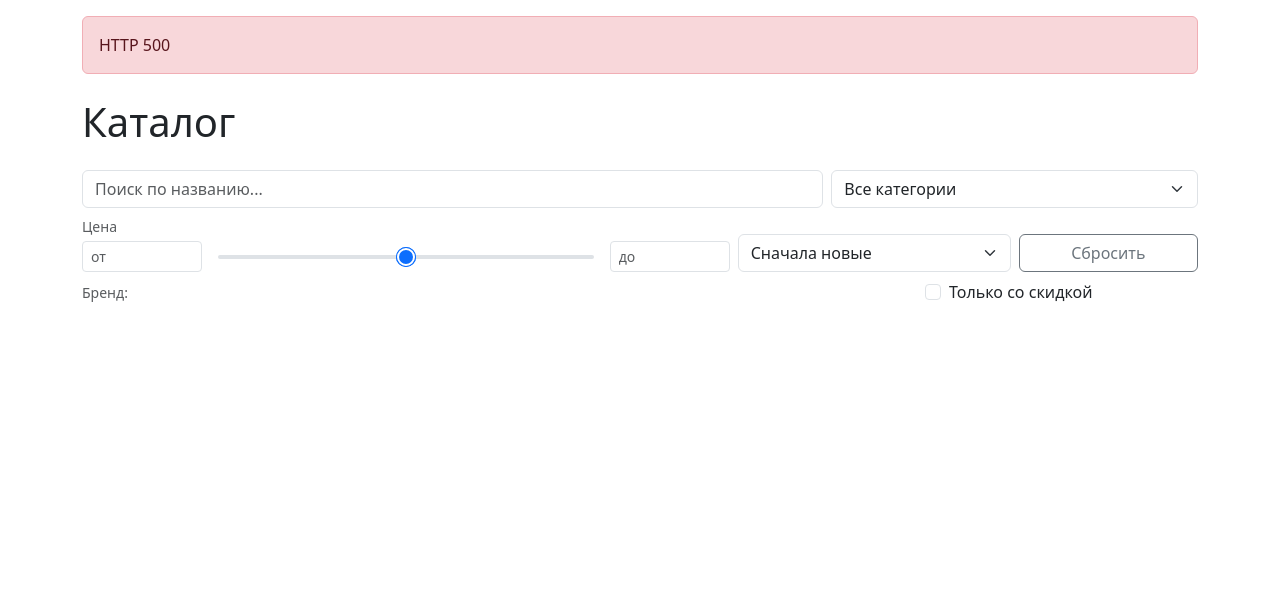
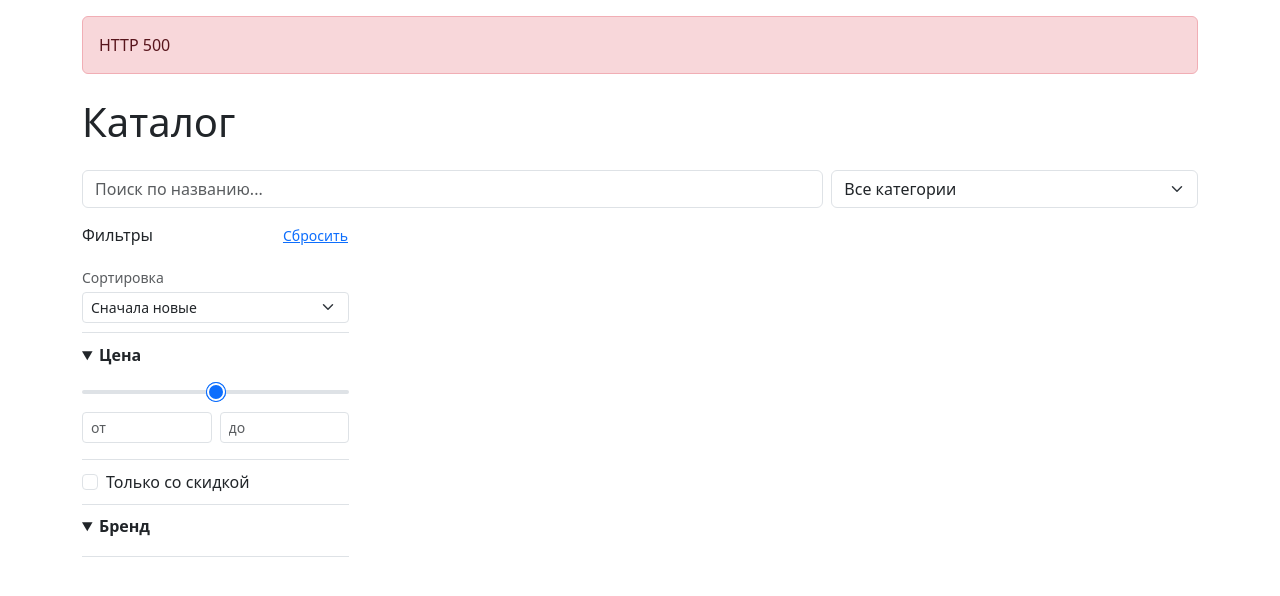
Before and after one commit to fant1es/internet_market, a FastAPI app: page / in a window 1280 px wide. Shown: the part 56-652 px from the top of the page. Run offline with FastAPI, Linux system fonts and the light colour scheme; data that the repository does not hold is empty; parts of the project's set-up code (start-up, migrations or seed data) failed here and were passed over.

Commit message:
Move filters to the left menu

```diff
--- a/app/static/css/catalog.css
+++ b/app/static/css/catalog.css
@@ -20,3 +20,25 @@
   }
   .range-dual input[type=range]::-webkit-slider-runnable-track { background: transparent; }
   .range-dual input[type=range]::-moz-range-track { background: transparent; }
+
+/* Левая панель: на широких экранах закреплена и скроллится сама, на узких идёт в потоке */
+@media (min-width: 992px) {
+    .filters-sticky {
+        position: sticky;
+        top: 1rem;
+        max-height: calc(100vh - 2rem);
+        overflow-y: auto;
+        padding-right: .5rem;
+    }
+}
+
+.filter-block {
+    padding: .6rem 0;
+    border-bottom: 1px solid var(--bs-border-color);
+}
+
+.filter-group { border-bottom: 1px solid var(--bs-border-color); }
+.filter-group > summary { cursor: pointer; font-weight: 600; padding: .6rem 0; }
+
+/* Длинный список брендов скроллится внутри своей группы */
+.filter-scroll { max-height: 14rem; overflow-y: auto; }
--- a/app/static/js/catalog.js
+++ b/app/static/js/catalog.js
@@ -21,9 +21,7 @@ const searchInput = document.getElementById("search-input");
 const categorySelect = document.getElementById("category-select");
 const brandsBox = document.getElementById("brands-box");
 const discountCheck = document.getElementById("discount-only");
-const filtersCol = document.getElementById("filters-col");
 const filtersBox = document.getElementById("filters-box");
-const catalogMain = document.getElementById("catalog-main");
 
 // Границы слайдера
 let bounds = { min: 0, max: 0 };
@@ -268,7 +266,7 @@ async function loadBrands() {
         state.brands = [];
         brandsBox.innerHTML = brands.length
             ? brands.map((b) => `
-                <div class="form-check mb-0">
+                <div class="form-check">
                   <input class="form-check-input brand-check" type="checkbox"
                          id="brand-${escapeHtml(b.slug)}" value="${escapeHtml(b.slug)}">
                   <label class="form-check-label" for="brand-${escapeHtml(b.slug)}">${escapeHtml(b.name)}</label>
@@ -288,20 +286,13 @@ brandsBox.addEventListener("change", (e) => {
     loadProducts();
 });
 
-// Панель показываем только если у категории есть характеристики и под неё сужаем сетку
-function setSidebarVisible(visible) {
-    filtersCol.classList.toggle("d-none", !visible);
-    catalogMain.classList.toggle("col-lg-9", visible);
-}
-
 // Характеристики зависят от категории: при её смене панель перерисовывается, а выбранные варианты сбрасываются
 async function loadFilters() {
     state.options = []; // сбрасываем сразу до ответа
     const slug = state.category;
 
     if (!slug) {
-        filtersBox.innerHTML = "";
-        setSidebarVisible(false);
+        filtersBox.innerHTML = `<p class="small text-muted mt-3 mb-0">Выберите категорию, чтобы фильтровать по характеристикам.</p>`;
         return;
     }
 
@@ -325,11 +316,8 @@ async function loadFilters() {
                   </div>`).join("")}
               </div>
             </details>`).join("");
-
-        setSidebarVisible(attributes.length > 0);
     }
     catch (err) {
-        setSidebarVisible(false);
         showAlert(errorText(err));
     }
 }
--- a/app/templates/index.html
+++ b/app/templates/index.html
@@ -7,7 +7,8 @@
 {% block content %}
   <h1 class="mb-4">Каталог</h1>
 
-<div class="row g-2 mb-2">
+  <!-- Сверху только поиск и категория: от категории зависят все фильтры слева -->
+  <div class="row g-2 mb-3">
     <div class="col-md-8">
       <input type="search" id="search-input" class="form-control" placeholder="Поиск по названию...">
     </div>
@@ -18,61 +19,69 @@
     </div>
   </div>
 
-<div class="row g-2 mb-2 align-items-end">
-  <div class="col-12 col-lg-7">
-    <div class="d-flex justify-content-between small text-muted mb-1">
-      <span>Цена</span><span id="price-label"></span>
+  <div class="row g-3">
+    <aside class="col-lg-3 align-self-start filters-sticky">
+      <!-- На узких экранах панель сворачивается под кнопку, на широких всегда открыта -->
+      <button class="btn btn-outline-secondary w-100 d-lg-none mb-2" type="button"
+              data-bs-toggle="collapse" data-bs-target="#filters-panel"
+              aria-expanded="false" aria-controls="filters-panel">Фильтры</button>
+
+      <div id="filters-panel" class="collapse d-lg-block">
+        <div class="d-flex justify-content-between align-items-center mb-2">
+          <h6 class="mb-0">Фильтры</h6>
+          <button type="button" id="reset-filters" class="btn btn-link btn-sm p-0">Сбросить</button>
         </div>
-    <div class="d-flex align-items-center gap-3">
-      <input type="number" id="min-price" class="form-control form-control-sm"
-             style="width: 7.5rem" placeholder="от" min="0" step="0.01">
-      <div class="range-dual flex-grow-1">
+
+        <div class="filter-block">
+          <label for="sort-select" class="form-label small text-muted mb-1">Сортировка</label>
+          <select id="sort-select" class="form-select form-select-sm">
+            <option value="newest">Сначала новые</option>
+            <option value="price_asc">Сначала дешёвые</option>
+            <option value="price_desc">Сначала дорогие</option>
+          </select>
+        </div>
+
+        <details class="filter-group" open>
+          <summary>Цена</summary>
+          <div class="pb-3">
+            <div id="price-label" class="small text-muted mb-1"></div>
+            <div class="range-dual mb-2">
               <div class="range-track"></div>
               <div class="range-fill" id="range-fill"></div>
               <input type="range" id="range-min">
               <input type="range" id="range-max">
             </div>
+            <div class="row g-2">
+              <div class="col-6">
+                <input type="number" id="min-price" class="form-control form-control-sm"
+                       placeholder="от" min="0" step="0.01">
+              </div>
+              <div class="col-6">
                 <input type="number" id="max-price" class="form-control form-control-sm"
-             style="width: 7.5rem" placeholder="до" min="0" step="0.01">
+                       placeholder="до" min="0" step="0.01">
               </div>
             </div>
+          </div>
+        </details>
 
-  <div class="col-8 col-lg-3">
-    <select id="sort-select" class="form-select">
-      <option value="newest">Сначала новые</option>
-      <option value="price_asc">Сначала дешёвые</option>
-      <option value="price_desc">Сначала дорогие</option>
-    </select>
-  </div>
-  <div class="col-4 col-lg-2">
-    <button type="button" id="reset-filters" class="btn btn-outline-secondary w-100">Сбросить</button>
-  </div>
-</div>
-
-
-  <div class="row g-2 mb-4 align-items-center">
-    <div class="col-12 col-lg-9 d-flex flex-wrap align-items-center gap-2">
-      <span class="small text-muted">Бренд:</span>
-      <div id="brands-box" class="d-flex flex-wrap gap-3"></div>
-    </div>
-    <div class="col-12 col-lg-3">
+        <div class="filter-block">
           <div class="form-check mb-0">
             <input class="form-check-input" type="checkbox" id="discount-only">
             <label class="form-check-label" for="discount-only">Только со скидкой</label>
           </div>
         </div>
-  </div>
 
-  <div class="row g-3">
-    <!-- Панель характеристик скрыта, пока не выбрана категория с характеристиками -->
-    <aside id="filters-col" class="col-lg-3 d-none">
-      <div class="filters-sidebar">
-        <h6 class="mb-2">Характеристики</h6>
+        <details class="filter-group" open>
+          <summary>Бренд</summary>
+          <div id="brands-box" class="filter-scroll pb-2"></div>
+        </details>
+
+        <!-- Характеристики выбранной категории (группы <details> рисует catalog.js) -->
         <div id="filters-box"></div>
       </div>
     </aside>
 
-    <section id="catalog-main" class="col-12">
+    <section class="col-12 col-lg-9">
       <div id="products-grid" class="row row-cols-1 row-cols-sm-2 row-cols-lg-3 row-cols-xxl-4 g-3"></div>
       <nav id="pagination" class="mt-4"></nav>
     </section>
```
Lines whose indentation alone changed are shown as unchanged.
